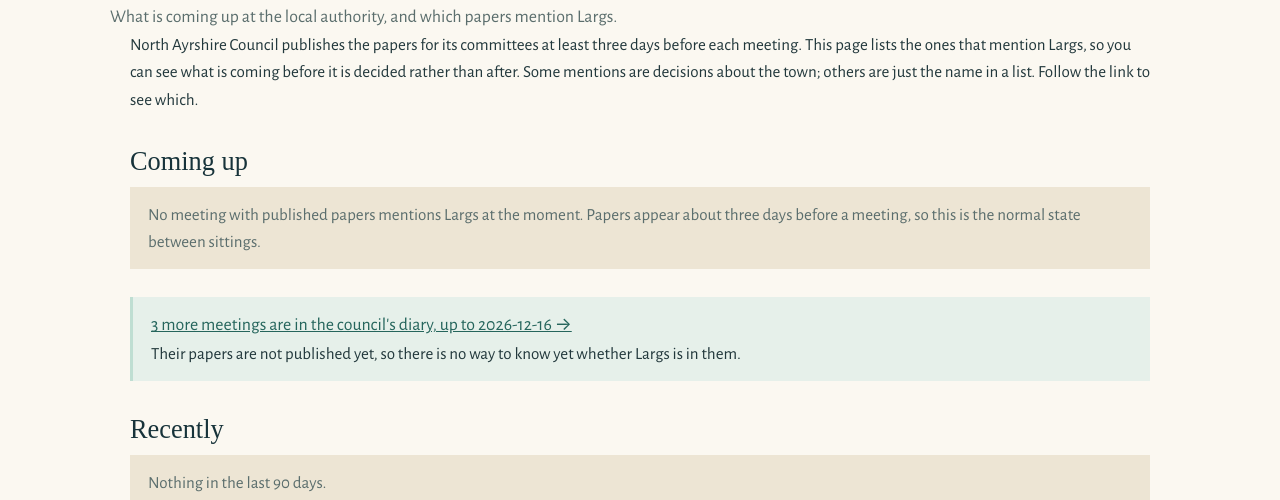
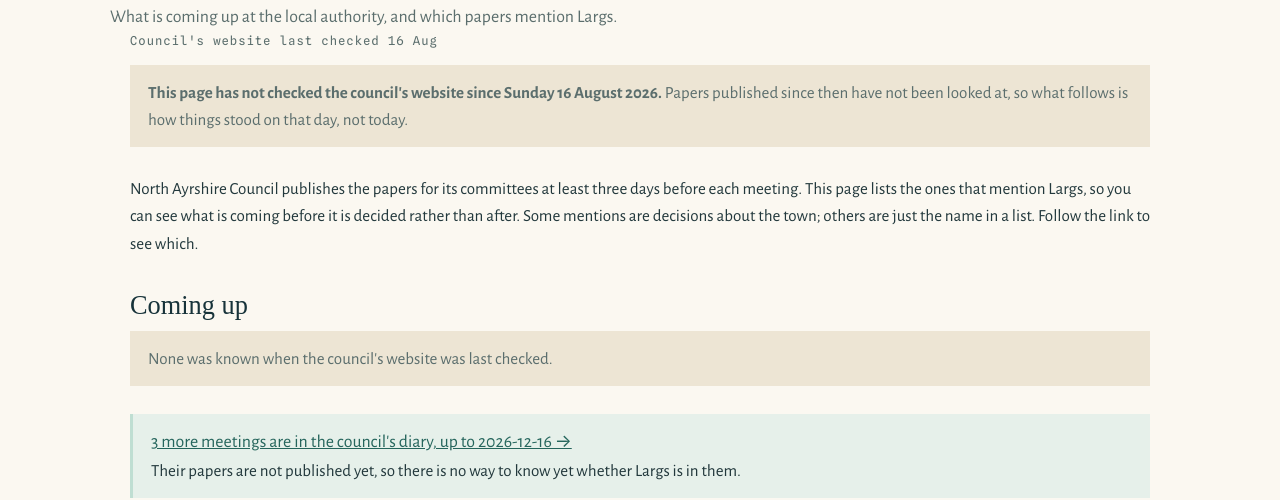
Before and after one commit to 5f7w76c6y6-source/largs-org, an Eleventy site: page src/on-the-agenda.njk in a window 1280 px wide. Shown: the part 308-808 px from the top of the page. Built offline with nearby package versions, Linux system fonts and the light colour scheme; Eleventy itself is replaced by a stand-in of ours; files that its build step writes are made by us from their sources; a web font is replaced by a local one.

Commit message:
On the agenda: say when the council's site was last checked; honest wording once that is stale

```diff
--- a/src/_data/agenda.cjs
+++ b/src/_data/agenda.cjs
@@ -46,6 +46,11 @@ const SEARCH = path.join(DIR, 'largs-agenda.json');
 
 const PRIMACY = ['AgendaPack', 'Agenda', 'Report', 'AgendaContents', 'Minute'];
 const RECENT_DAYS = 90;
+// Papers appear about three days before a meeting, so a page that has not
+// read the council's website in the last two days cannot honestly say what
+// is coming up. Past this the page says when it last looked, and presents
+// what it holds as a snapshot from that day rather than the current state.
+const STALE_DAYS = 2;
 
 const MONTH_NAMES = ['January', 'February', 'March', 'April', 'May', 'June',
   'July', 'August', 'September', 'October', 'November', 'December'];
@@ -169,12 +174,28 @@ module.exports = function () {
                                    && r.state === 'mentioned');
   const earlier = all.filter((r) => r.date < recentFloor && r.state === 'mentioned');
 
+  // When the council's website was last read. Each collector stamps its own
+  // run; the OLDER of the two bounds every claim the page makes. A stamp
+  // without a zone is the collector's local clock -- an hour either way,
+  // which does not matter when the unit is days.
+  const stamps = [calendar && calendar.collected, search && search.collected]
+    .map((s) => Date.parse(s || '')).filter(Number.isFinite);
+  const collectedMs = stamps.length ? Math.min(...stamps) : null;
+  const ageDays = collectedMs === null ? null
+    : Math.floor((today.getTime() - collectedMs) / 86400000);
+
   return {
     ok: true,
     collectedCalendar: (calendar && calendar.collected) || null,
     collectedSearch: (search && search.collected) || null,
     cutoff: (search && search.cutoff) || null,
     recentDays: RECENT_DAYS,
+    // The page's honesty line: when the council's site was last read, and
+    // whether that is recent enough to describe the present tense.
+    collectedAt: collectedMs === null ? null : new Date(collectedMs).toISOString(),
+    ageDays,
+    stale: collectedMs === null || ageDays > STALE_DAYS,
+    staleDays: STALE_DAYS,
     // The furthest date the council has currently published, so the page
     // can say how far ahead it can see rather than implying it sees all.
     scheduledTo: scheduled.length ? scheduled[scheduled.length - 1].date : null,
--- a/src/on-the-agenda.njk
+++ b/src/on-the-agenda.njk
@@ -33,6 +33,21 @@ permalink: /on-the-agenda/
   nothing to show. This page will fill in once it has run.</p>
 {% else %}
 
+{# When the council's website was last read, said on every visit -- the
+   same stamp the roadworks page carries ("Register data to …"). The page
+   can only vouch for what it saw that day. Past agenda.staleDays it says
+   so in the sand box already used for "nothing here": a lapsed check is
+   a fact to state, not an alarm to raise. #}
+<div class="kicker">
+  <span class="stamp">Council's website last checked {% if agenda.collectedAt %}{{ agenda.collectedAt | dom }} {{ agenda.collectedAt | monthShort }}{% else %}— date unknown{% endif %}</span>
+</div>
+{% if agenda.stale %}
+<p class="agenda-none"><strong>This page has not checked the council's website
+since {% if agenda.collectedAt %}{{ agenda.collectedAt | dateLong }}{% else %}its last collection{% endif %}.</strong>
+Papers published since then have not been looked at, so what follows is how
+things stood on that day, not today.</p>
+{% endif %}
+
 <p class="agenda-intro">North Ayrshire Council publishes the papers for its
 committees at least three days before each meeting. This page lists the ones
 that mention Largs, so you can see what is coming before it is decided rather
@@ -54,6 +69,9 @@ in a list. Follow the link to see which.</p>
     </li>
   {% endfor %}
   </ul>
+{% elif agenda.stale %}
+  <p class="agenda-none">None was known when the council's website was last
+  checked.</p>
 {% else %}
   <p class="agenda-none">No meeting with published papers mentions Largs at the
   moment. Papers appear about three days before a meeting, so this is the normal
```
Also changed, not shown: src/on-the-agenda-scheduled.njk (+11 -0 lines).
